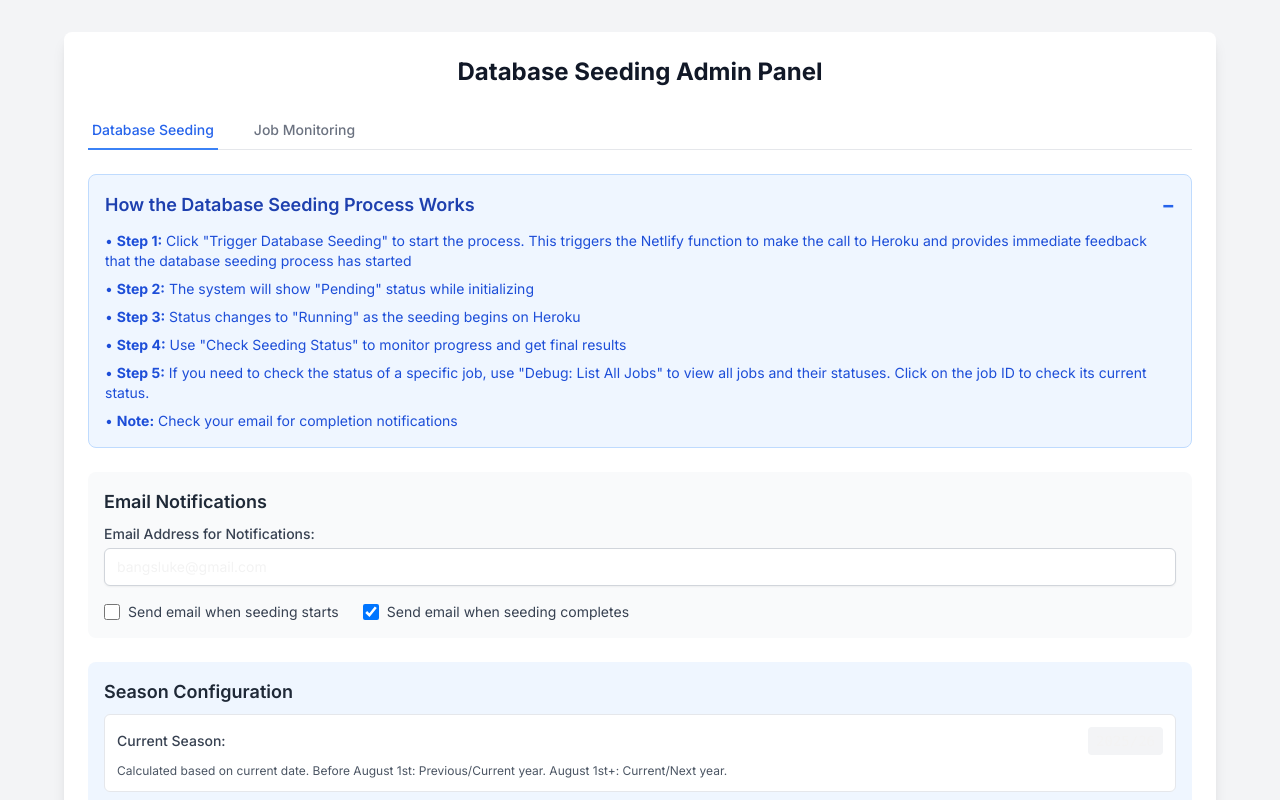
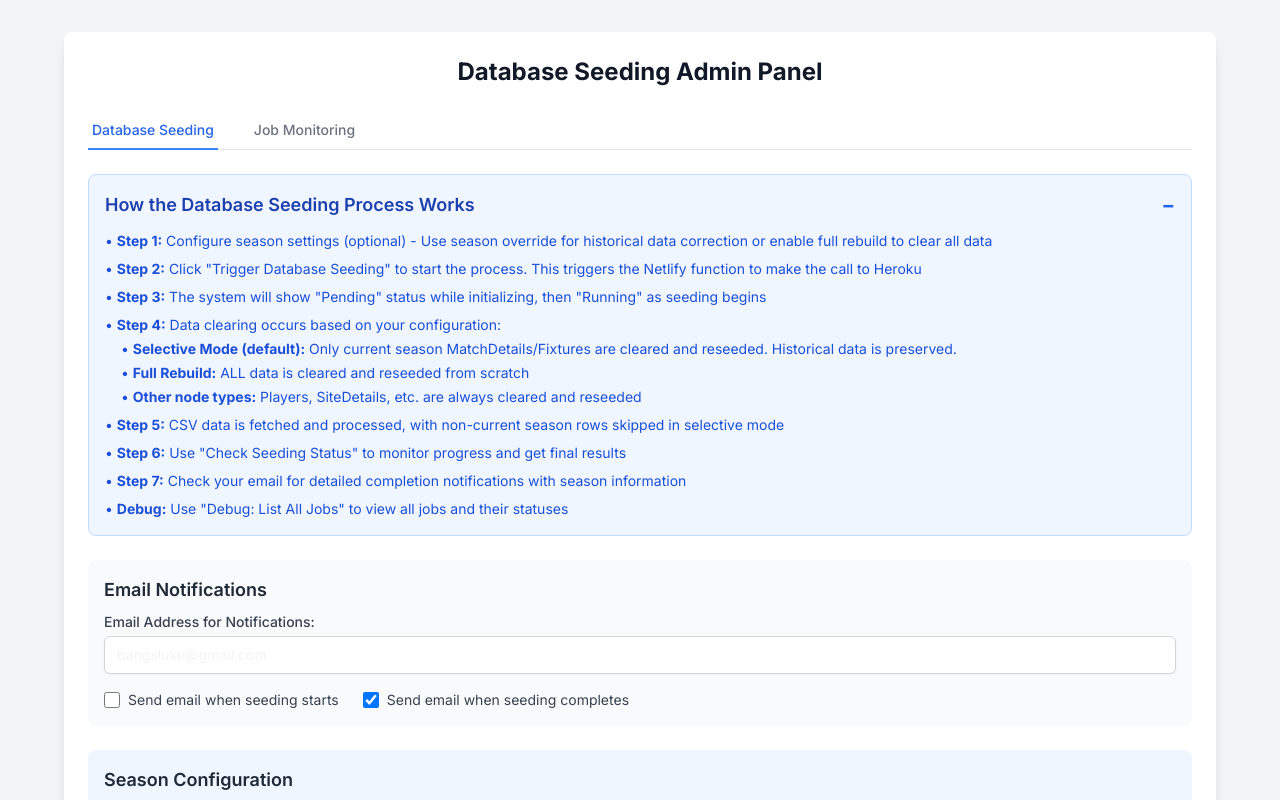
Before and after one commit to bangsluke/Dorkinians-Website-V3, a Next.js app: page /admin in a window 1280 px wide. Shown: the top 800 px of the page. Built offline with nearby package versions, Linux system fonts and the light colour scheme.

Commit message:
Fixed AdminPanel text and font formatting for invisible season calc

```diff
--- a/components/AdminPanel.tsx
+++ b/components/AdminPanel.tsx
@@ -754,24 +754,33 @@ export default function AdminPanel() {
 					<div className='mt-3'>
 						<ul className='text-blue-700 text-sm space-y-2'>
 							<li>
-								• <strong>Step 1:</strong> Click &quot;Trigger Database Seeding&quot; to start the process. This triggers the Netlify function to
-								make the call to Heroku and provides immediate feedback that the database seeding process has started
+								• <strong>Step 1:</strong> Configure season settings (optional) - Use season override for historical data correction or enable full rebuild to clear all data
 							</li>
 							<li>
-								• <strong>Step 2:</strong> The system will show &quot;Pending&quot; status while initializing
+								• <strong>Step 2:</strong> Click &quot;Trigger Database Seeding&quot; to start the process. This triggers the Netlify function to make the call to Heroku
 							</li>
 							<li>
-								• <strong>Step 3:</strong> Status changes to &quot;Running&quot; as the seeding begins on Heroku
+								• <strong>Step 3:</strong> The system will show &quot;Pending&quot; status while initializing, then &quot;Running&quot; as seeding begins
 							</li>
 							<li>
-								• <strong>Step 4:</strong> Use &quot;Check Seeding Status&quot; to monitor progress and get final results
+								• <strong>Step 4:</strong> Data clearing occurs based on your configuration:
+								<ul className='ml-4 mt-1 space-y-1'>
+									<li>• <strong>Selective Mode (default):</strong> Only current season MatchDetails/Fixtures are cleared and reseeded. Historical data is preserved.</li>
+									<li>• <strong>Full Rebuild:</strong> ALL data is cleared and reseeded from scratch</li>
+									<li>• <strong>Other node types:</strong> Players, SiteDetails, etc. are always cleared and reseeded</li>
+								</ul>
 							</li>
 							<li>
-								• <strong>Step 5:</strong> If you need to check the status of a specific job, use &quot;Debug: List All Jobs&quot; to view all jobs
-								and their statuses. Click on the job ID to check its current status.
+								• <strong>Step 5:</strong> CSV data is fetched and processed, with non-current season rows skipped in selective mode
 							</li>
 							<li>
-								• <strong>Note:</strong> Check your email for completion notifications
+								• <strong>Step 6:</strong> Use &quot;Check Seeding Status&quot; to monitor progress and get final results
+							</li>
+							<li>
+								• <strong>Step 7:</strong> Check your email for detailed completion notifications with season information
+							</li>
+							<li>
+								• <strong>Debug:</strong> Use &quot;Debug: List All Jobs&quot; to view all jobs and their statuses
 							</li>
 						</ul>
 					</div>
@@ -831,11 +840,8 @@ export default function AdminPanel() {
 					<div className='p-3 bg-white rounded-md border'>
 						<div className='flex items-center justify-between mb-2'>
 							<span className='text-sm font-medium text-gray-700'>Current Season:</span>
-							<span className='text-sm font-mono bg-gray-100 px-2 py-1 rounded'>{currentSeason}</span>
+							<span className='text-sm font-mono bg-gray-100 text-gray-800 px-2 py-1 rounded'>{currentSeason}</span>
 						</div>
-						<p className='text-xs text-gray-600'>
-							Calculated based on current date. Before August 1st: Previous/Current year. August 1st+: Current/Next year.
-						</p>
 					</div>
 
 					<div className='flex items-center'>
```
